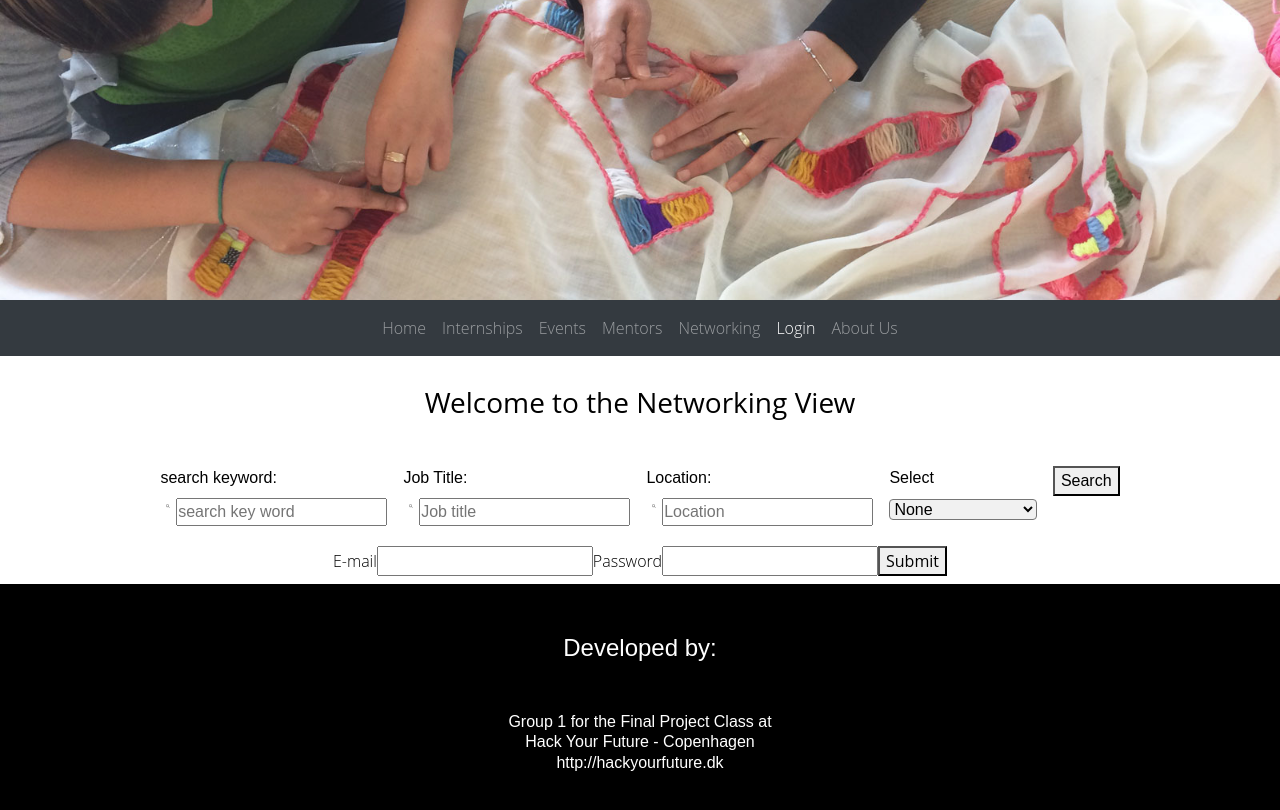
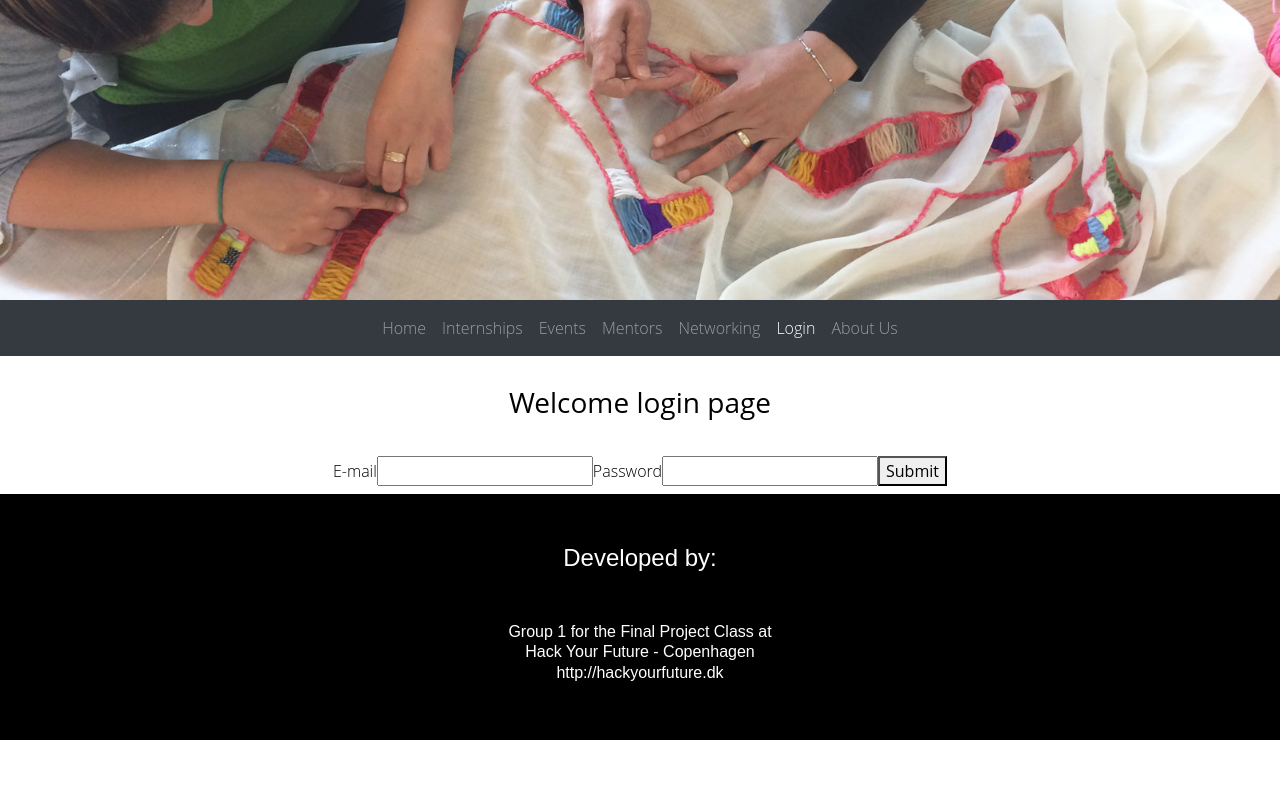
Before and after one commit to paredesrichard/thread-app-project, a React app: page /login in a window 1280 px wide. Shown: the top 810 px of the page. Built offline with nearby package versions, Linux system fonts and the light colour scheme.

Commit message:
removed the search form from loginpage

```diff
--- a/src/client/components/login/component.js
+++ b/src/client/components/login/component.js
@@ -1,5 +1,5 @@
 import React, { Component } from "react";
-import SearchForm from '../SearchForm/SearchForm';
+//import SearchForm from '../SearchForm/SearchForm';
 
 class Login extends Component{
     state = {
@@ -47,8 +47,7 @@ class Login extends Component{
       render() {
         return (
           <div className="container">
-          <h3>Welcome to the Networking View</h3>
-        <SearchForm />
+          <h3>Welcome login page</h3>
             <form onSubmit={this.onSubmit}>
               <label>
                 E-mail
```
